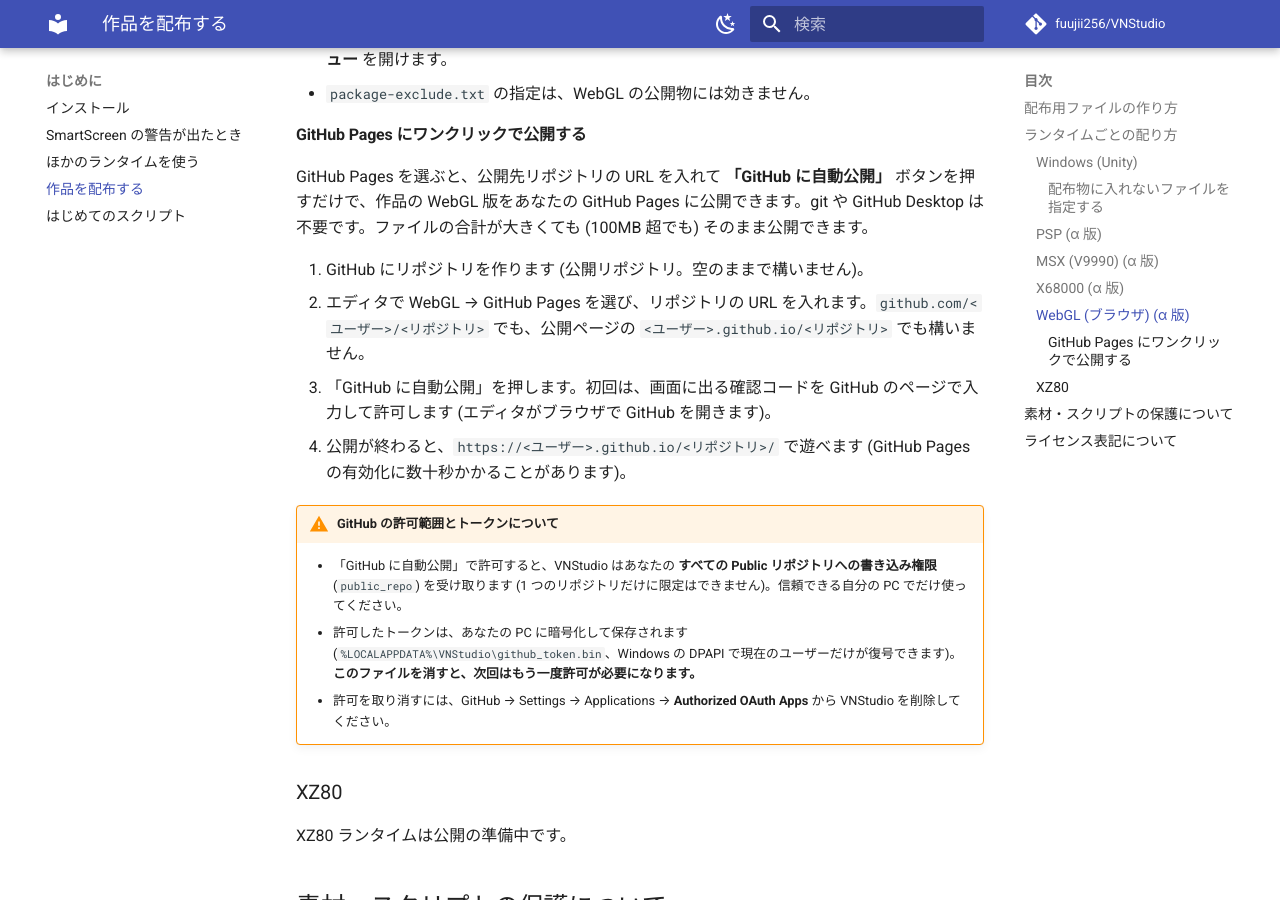
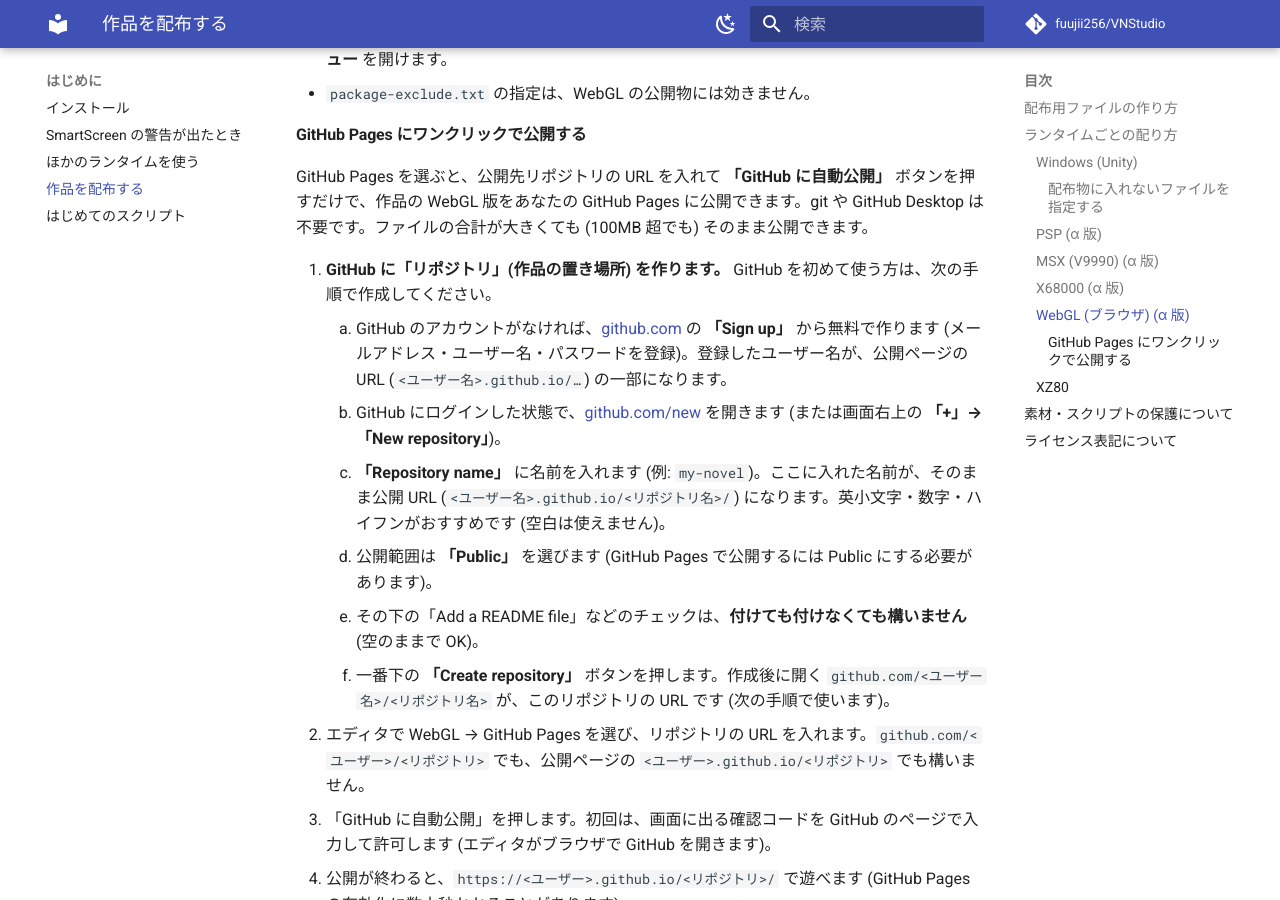
Before and after one commit to fuujii256/VNStudio, an MkDocs documentation site: the page built from docs/getting-started/distribute.md, in a window 1280 px wide and 900 px high, scrolled down 4042 px. Built offline with MkDocs 1.6.1 and Material for MkDocs 9.7.7, drawn with Linux system fonts in a browser that asks for light colours; comment, search, counter and statistics services are not loaded.

Commit message:
docs: WebGLワンクリック公開のGitHubリポジトリ作成手順を初心者向けに詳細化
「GitHub にリポジトリを作ります」の一文を、GitHub 未経験者でも迷わないよう
6ステップ(Sign up→github.com/new→Repository name→Public→README等は任意→
Create repository で URL 取得)に具体化。リポジトリ名がそのまま公開 URL になる点も明記。

Co-Authored-By: Claude Opus 4.8 <noreply@anthropic.com>

```diff
--- a/docs/getting-started/distribute.md
+++ b/docs/getting-started/distribute.md
@@ -109,7 +109,13 @@ Scripts/test.scn
 
 GitHub Pages を選ぶと、公開先リポジトリの URL を入れて **「GitHub に自動公開」** ボタンを押すだけで、作品の WebGL 版をあなたの GitHub Pages に公開できます。git や GitHub Desktop は不要です。ファイルの合計が大きくても (100MB 超でも) そのまま公開できます。
 
-1. GitHub にリポジトリを作ります (公開リポジトリ。空のままで構いません)。
+1. **GitHub に「リポジトリ」(作品の置き場所) を作ります。** GitHub を初めて使う方は、次の手順で作成してください。
+    1. GitHub のアカウントがなければ、[github.com](https://github.com/) の **「Sign up」** から無料で作ります (メールアドレス・ユーザー名・パスワードを登録)。登録したユーザー名が、公開ページの URL (`<ユーザー名>.github.io/…`) の一部になります。
+    2. GitHub にログインした状態で、[github.com/new](https://github.com/new) を開きます (または画面右上の **「+」→「New repository」**)。
+    3. **「Repository name」** に名前を入れます (例: `my-novel`)。ここに入れた名前が、そのまま公開 URL (`<ユーザー名>.github.io/<リポジトリ名>/`) になります。英小文字・数字・ハイフンがおすすめです (空白は使えません)。
+    4. 公開範囲は **「Public」** を選びます (GitHub Pages で公開するには Public にする必要があります)。
+    5. その下の「Add a README file」などのチェックは、**付けても付けなくても構いません** (空のままで OK)。
+    6. 一番下の **「Create repository」** ボタンを押します。作成後に開く `github.com/<ユーザー名>/<リポジトリ名>` が、このリポジトリの URL です (次の手順で使います)。
 2. エディタで WebGL → GitHub Pages を選び、リポジトリの URL を入れます。`github.com/<ユーザー>/<リポジトリ>` でも、公開ページの `<ユーザー>.github.io/<リポジトリ>` でも構いません。
 3. 「GitHub に自動公開」を押します。初回は、画面に出る確認コードを GitHub のページで入力して許可します (エディタがブラウザで GitHub を開きます)。
 4. 公開が終わると、`https://<ユーザー>.github.io/<リポジトリ>/` で遊べます (GitHub Pages の有効化に数十秒かかることがあります)。
```
